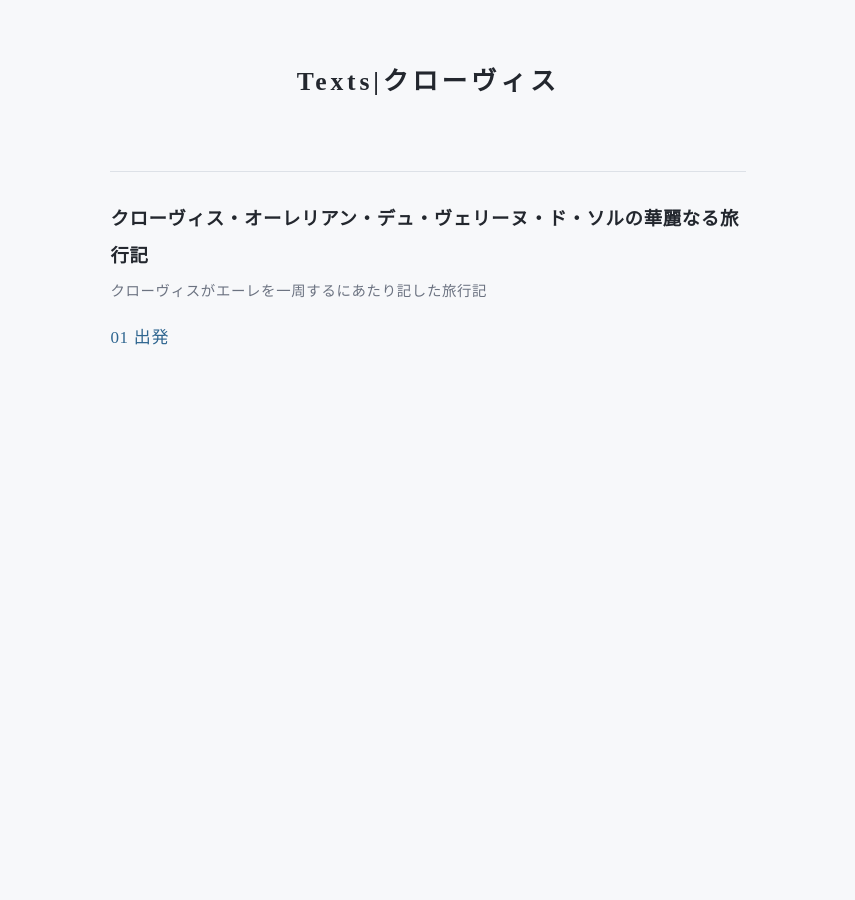
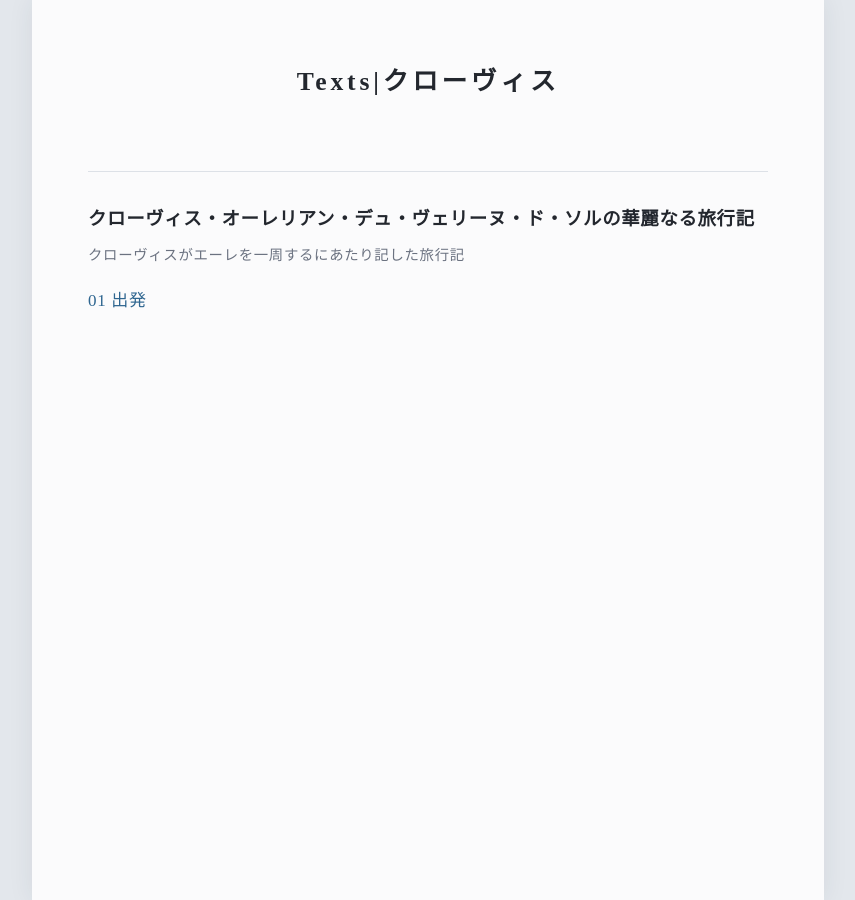
Before and after one commit to de-sol/texts, a Jekyll site: the page built from index.html, in a window 1280 px wide. Shown: the whole page, without its empty margins (212-1067 px from the left). Built offline with Jekyll 4.4.1, drawn with Linux system fonts in a browser that asks for light colours.

Commit message:
style.css

```diff
--- a/assets/style.css
+++ b/assets/style.css
@@ -1,7 +1,8 @@
 /* ── 色と書体はここだけ変えれば全体に反映されます ── */
 :root {
   color-scheme: light; /* 端末がダークモードでも明るい表示に固定 */
-  --bg: #f7f8fa;        /* 地色:わずかに青みのある白 */
+  --bg: #e3e7ec;        /* 外側の背景:青みのある淡いグレー */
+  --paper: #fbfbfc;     /* 本文の台紙:ほぼ白 */
   --text: #23272e;      /* 文字:真っ黒を避けた濃紺寄りの墨 */
   --sub: #6b7280;       /* 補助文字 */
   --line: #dde1e7;      /* 罫線 */
@@ -18,7 +19,11 @@ body {
   font-family: var(--font); font-size: 17px; line-height: 2;
   letter-spacing: .04em; font-feature-settings: "palt" 0;
 }
-.wrap { max-width: 40em; margin: 0 auto; padding: 3.5rem 1.4rem 5rem; }
+.wrap {
+  max-width: calc(40em + 7rem); min-height: 100vh; margin: 0 auto;
+  padding: 3.5rem 3.5rem 5rem; background: var(--paper);
+  box-shadow: 0 0 24px rgba(40, 50, 70, .08);
+}
 a { color: var(--link); text-decoration: none; }
 a:hover { text-decoration: underline; }
 .num { font-variant-numeric: tabular-nums; }
@@ -40,6 +45,8 @@ a:hover { text-decoration: underline; }
 .story-head .work-name { color: var(--sub); font-size: .85rem; margin: 0; }
 .story-head h1 { font-size: 1.35rem; font-weight: 600; margin: .3rem 0 0; line-height: 1.6; }
 .body { margin-bottom: 4rem; overflow-wrap: anywhere; line-break: strict; }
+/* 行末に1〜2文字だけ残るのを避ける(対応ブラウザのみ有効) */
+.body p, .work .desc, .story-head h1 { text-wrap: pretty; }
 .body p { margin: 0 0 2em; }             /* 空行1つ=1行分のあき */
 .body img { display: block; max-width: 100%; height: auto; margin: 2.5em auto; }
 .body hr { border: 0; text-align: center; margin: 3em 0; }
@@ -48,5 +55,5 @@ a:hover { text-decoration: underline; }
 
 @media (max-width: 480px) {
   body { font-size: 16px; line-height: 1.95; }
-  .wrap { padding: 2.2rem 1.2rem 4rem; }
+  .wrap { padding: 2.2rem 1.2rem 4rem; box-shadow: none; }
 }
```
